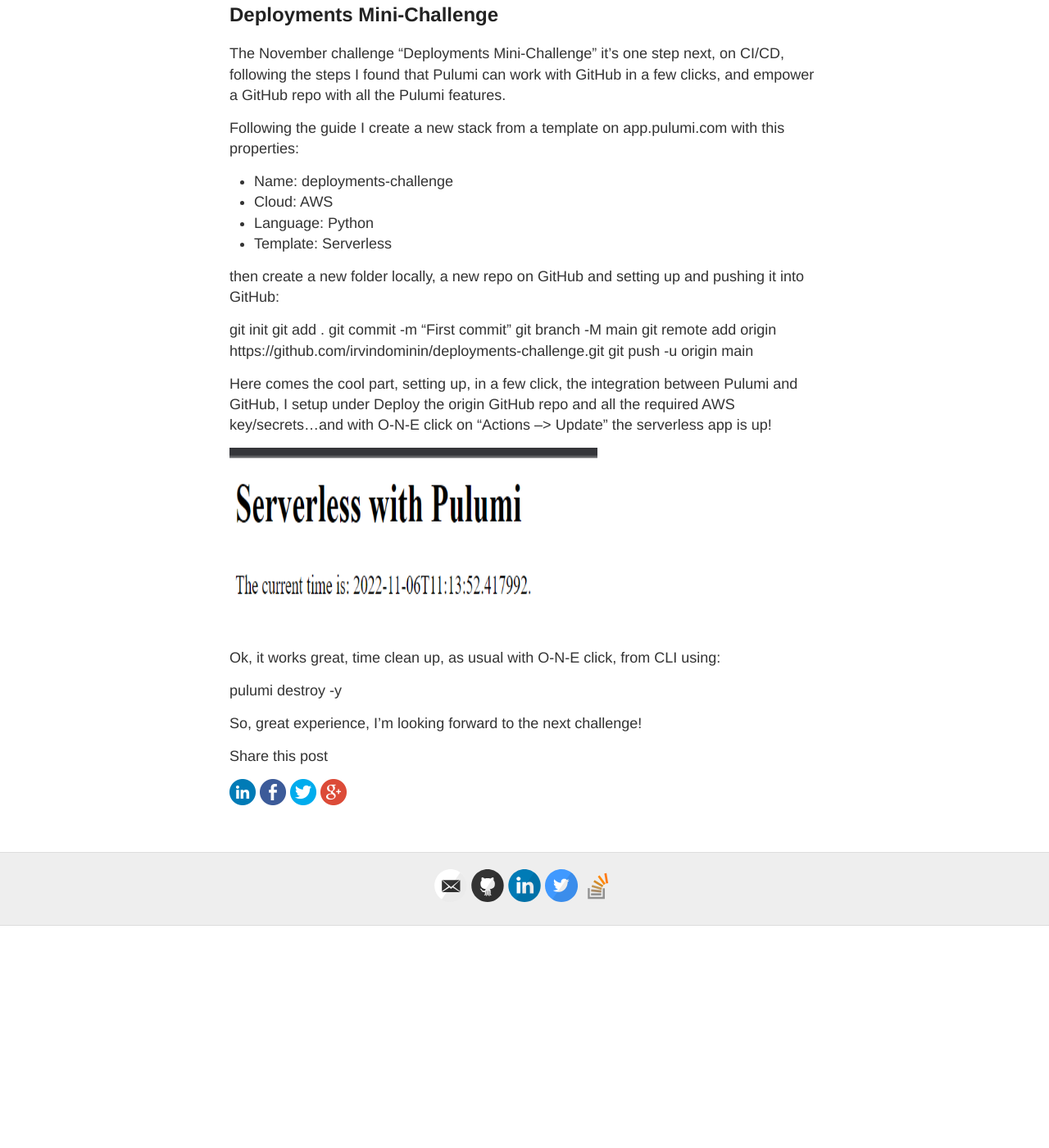
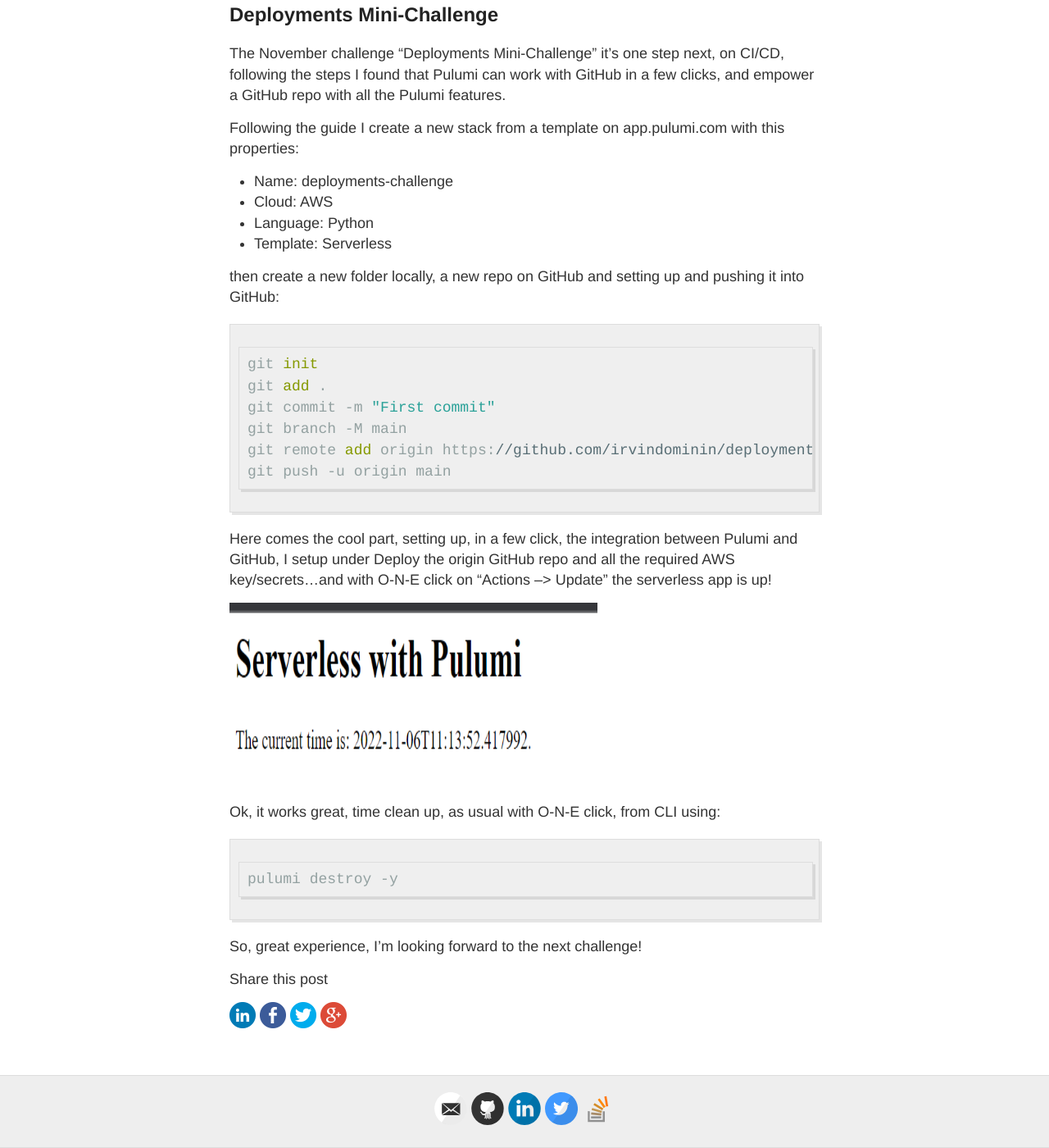
Before and after one commit to IrvinDominin/irvindominin.github.io, a Jekyll site: the page built from _posts/2022-11-6-Pulumi.md, in a window 1280 px wide and 1400 px high, scrolled down 942 px. Shown: the whole window at 82% size. Built offline with Jekyll 4.4.1, drawn with Linux system fonts in a browser that asks for light colours; nearby versions of some CDN libraries; comment, search, counter and statistics services are not loaded; before the commit the page ends 2071 px from its top, so only the background shows below that.

Commit message:
Fixed style

````diff
--- a/_posts/2022-11-6-Pulumi.md
+++ b/_posts/2022-11-6-Pulumi.md
@@ -37,13 +37,14 @@
 
 then create a new folder locally, a new repo on GitHub and setting up and pushing it into GitHub:
 
+```csharp
 git init
 git add .
 git commit -m "First commit"
 git branch -M main
 git remote add origin https://github.com/irvindominin/deployments-challenge.git
 git push -u origin main
-
+```
 
 Here comes the cool part, setting up, in a few click, the integration between Pulumi and GitHub, I setup under Deploy the origin GitHub repo and all the required AWS key/secrets...and with O-N-E click on "Actions --> Update" the serverless app is up!
 
@@ -51,6 +52,8 @@
 
 Ok, it works great, time clean up, as usual with O-N-E click, from CLI using:
 
+```csharp
 pulumi destroy -y
+```
 
 So, great experience, I'm looking forward to the next challenge!
````
